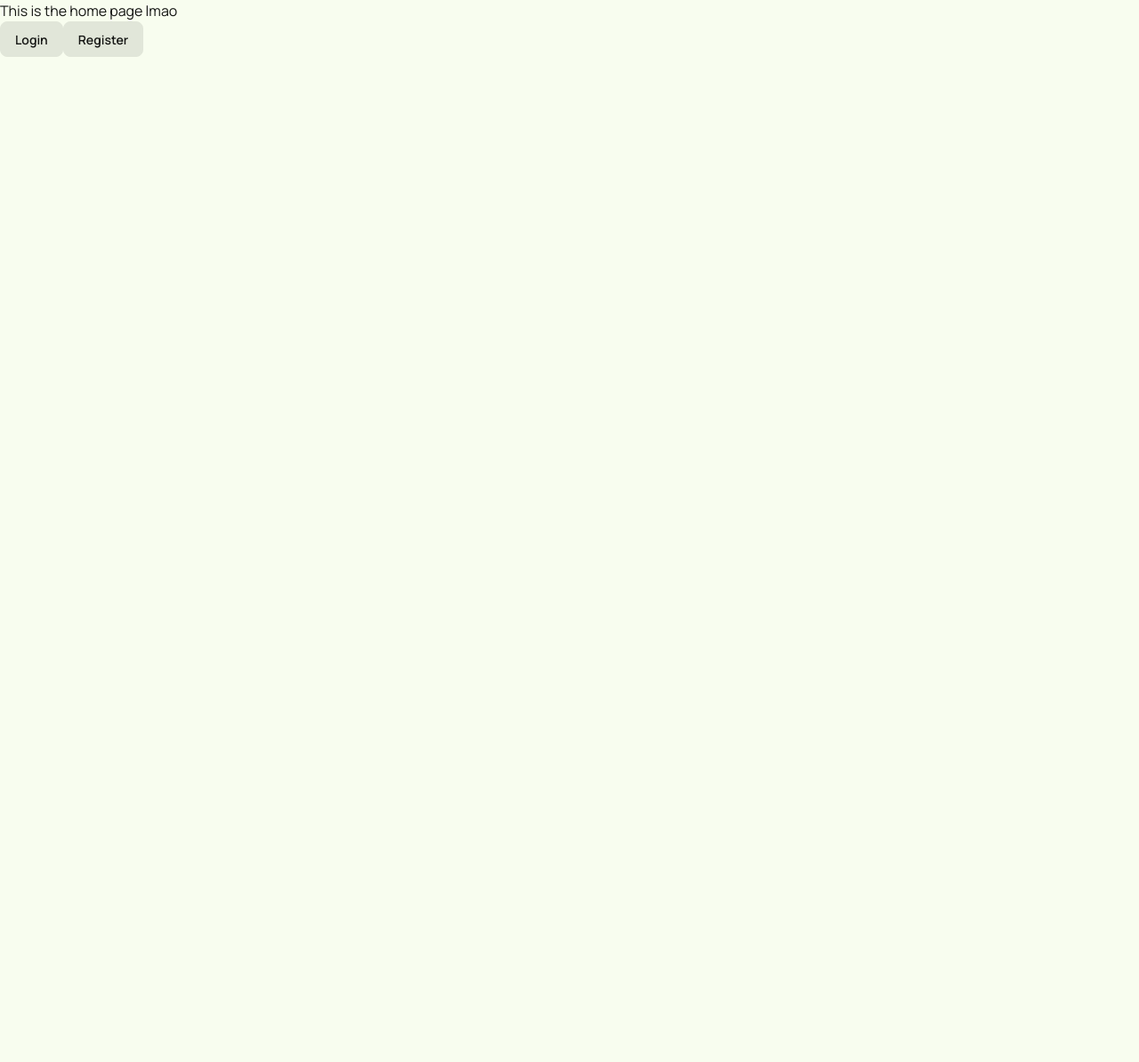
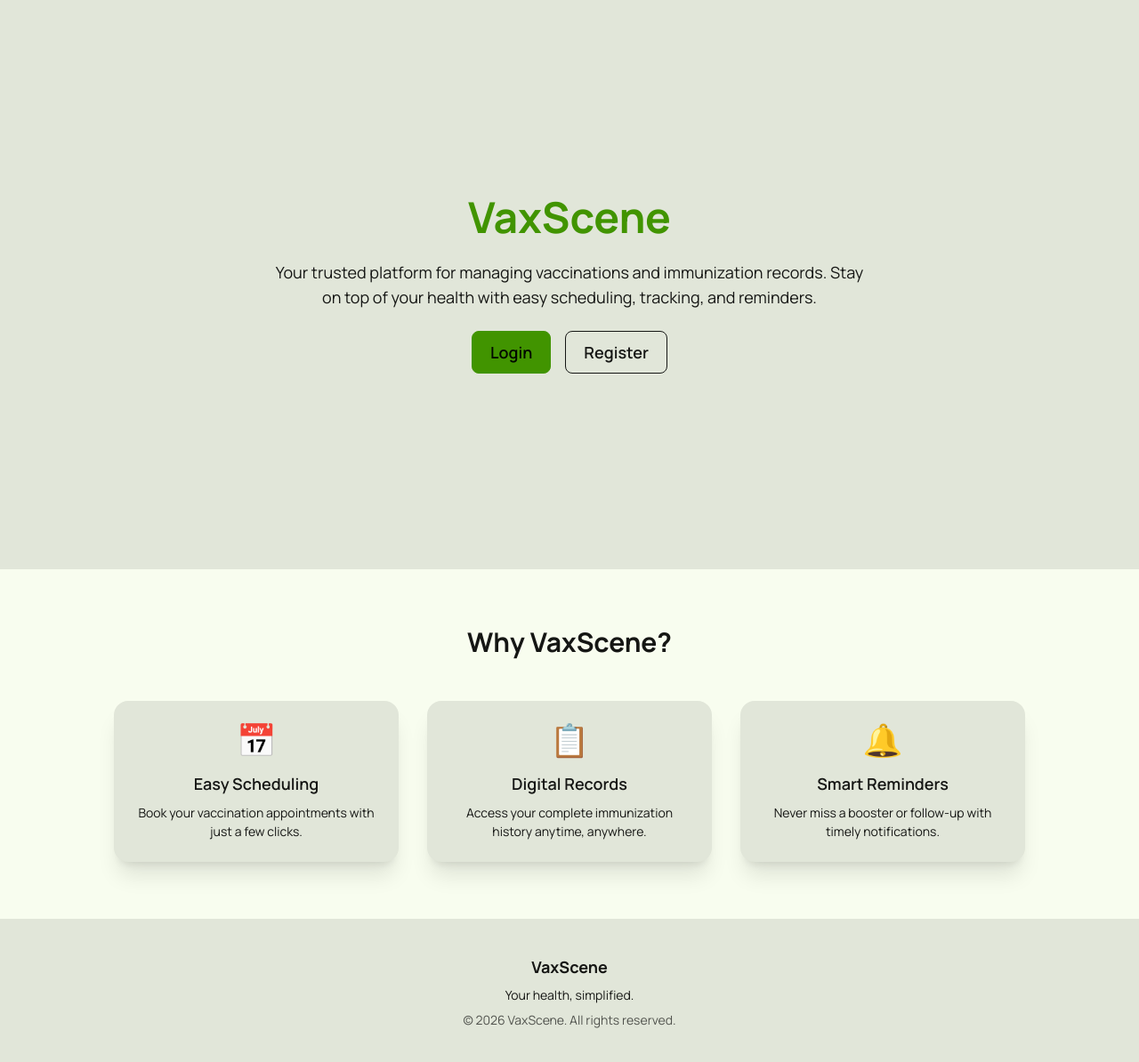
Before and after one commit to tysenh1/devhacks-2026, a React app in the folder frontend/: page / in a window 1280 px wide. Shown: the top 1194 px of the page at 89% size. Before the commit the page ends 800 px from the top, so only its background shows below. Built offline with nearby package versions, Linux system fonts and the light colour scheme; the HTML template or start-up script is replaced by a standard one.

Commit message:
feat: redesign home page with hero section, features, and updated navigation

```diff
--- a/frontend/src/pages/home.tsx
+++ b/frontend/src/pages/home.tsx
@@ -2,18 +2,71 @@ import { NavLink } from "react-router-dom";
 
 export default function Home() {
   return (
-    <div>
-      <h1>This is the home page lmao</h1>
-      <ul>
-        <li>
-          <NavLink className="btn" to="login">
-            Login
-          </NavLink>
-          <NavLink className="btn" to="register">
-            Register
-          </NavLink>
-        </li>
-      </ul>
+    <div className="min-h-screen bg-base-200">
+      {/* Hero Section */}
+      <div className="hero min-h-[80vh] bg-base-200">
+        <div className="hero-content text-center">
+          <div className="max-w-2xl">
+            <h1 className="text-5xl font-bold text-primary">VaxScene</h1>
+            <p className="py-6 text-lg">
+              Your trusted platform for managing vaccinations and immunization
+              records. Stay on top of your health with easy scheduling,
+              tracking, and reminders.
+            </p>
+            <div className="flex gap-4 justify-center">
+              <NavLink className="btn btn-primary btn-lg" to="login">
+                Login
+              </NavLink>
+              <NavLink className="btn btn-outline btn-lg" to="register">
+                Register
+              </NavLink>
+            </div>
+          </div>
+        </div>
+      </div>
+
+      {/* Features Section */}
+      <div className="py-16 px-4 bg-base-100">
+        <h2 className="text-3xl font-bold text-center mb-12">Why VaxScene?</h2>
+        <div className="flex flex-wrap justify-center gap-8 max-w-6xl mx-auto">
+          <div className="card bg-base-200 w-80 shadow-xl">
+            <div className="card-body items-center text-center">
+              <div className="text-4xl mb-2">📅</div>
+              <h3 className="card-title">Easy Scheduling</h3>
+              <p>Book your vaccination appointments with just a few clicks.</p>
+            </div>
+          </div>
+          <div className="card bg-base-200 w-80 shadow-xl">
+            <div className="card-body items-center text-center">
+              <div className="text-4xl mb-2">📋</div>
+              <h3 className="card-title">Digital Records</h3>
+              <p>
+                Access your complete immunization history anytime, anywhere.
+              </p>
+            </div>
+          </div>
+          <div className="card bg-base-200 w-80 shadow-xl">
+            <div className="card-body items-center text-center">
+              <div className="text-4xl mb-2">🔔</div>
+              <h3 className="card-title">Smart Reminders</h3>
+              <p>
+                Never miss a booster or follow-up with timely notifications.
+              </p>
+            </div>
+          </div>
+        </div>
+      </div>
+
+      {/* Footer */}
+      <footer className="footer footer-center p-10 bg-base-200 text-base-content">
+        <div>
+          <p className="font-bold text-lg">VaxScene</p>
+          <p>Your health, simplified.</p>
+          <p className="text-sm opacity-70">
+            © 2026 VaxScene. All rights reserved.
+          </p>
+        </div>
+      </footer>
     </div>
   );
 }
```
